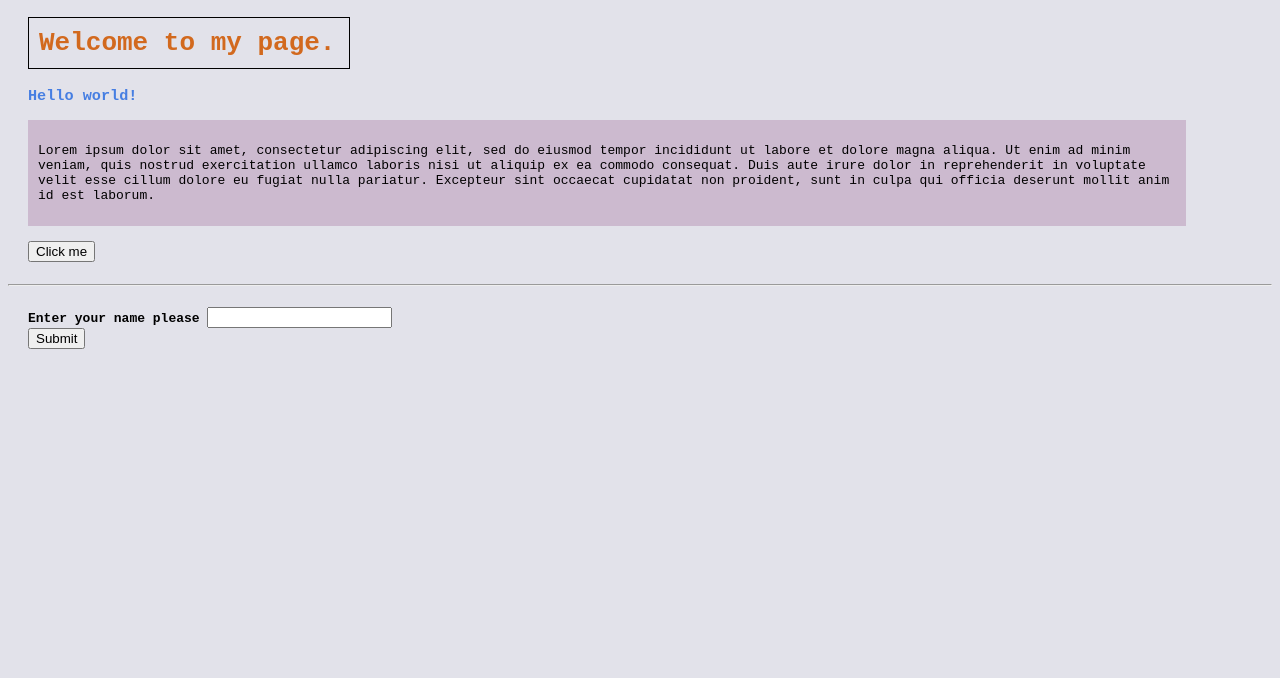
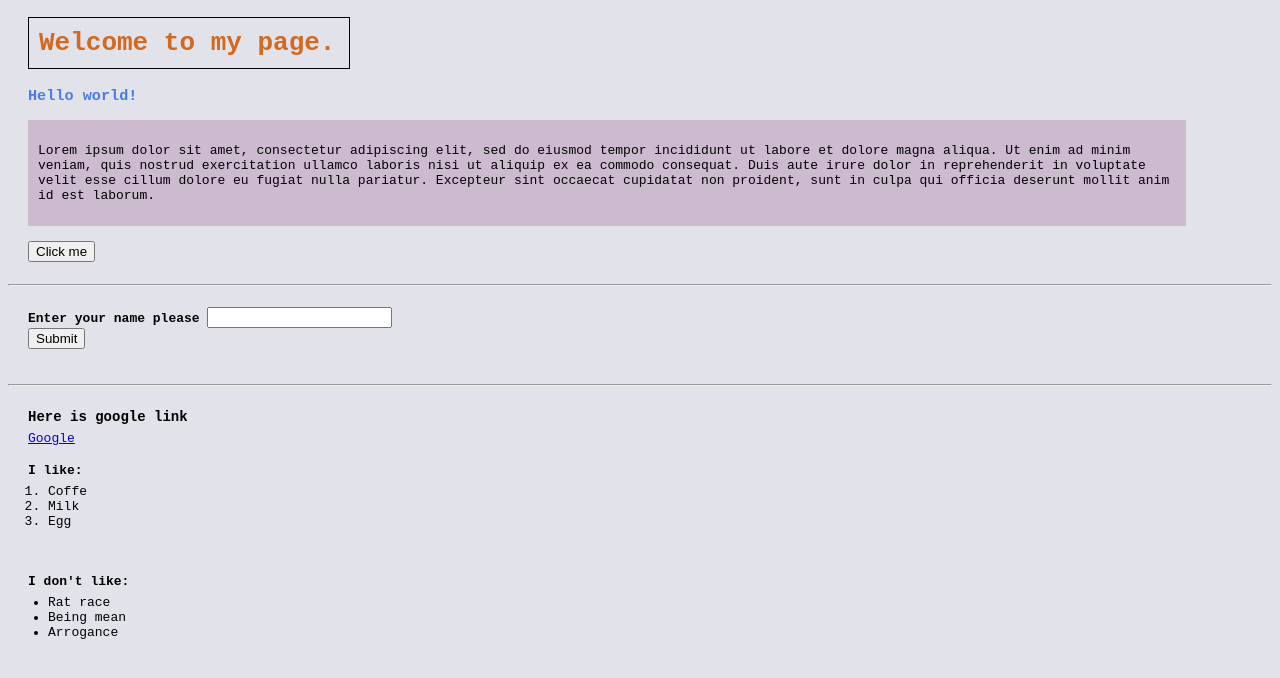
Before and after one commit to alam77ny/my_website, a plain HTML site: page practice.html in a window 1280 px wide. Drawn offline with Linux system fonts and the light colour scheme.

Commit message:
my first Modified

```diff
--- a/practice.html
+++ b/practice.html
@@ -1,4 +1,7 @@
 <!DOCTYPE html>
+<html lang="en">
+<meta charset="utf-8">
+
 <html>
 <head>
     <title>My Webpage</title>
@@ -84,8 +87,35 @@
          <p><span id='msg' style="font-size: 25px;"></span></p>
          <p><span id='display'></span></p>
         </div>
+        <br>
+        <hr>
+        <h5 style="margin-left: 20px; margin-bottom: 6px; font-size: 14px;" >Here is google link</h5>
+        <a href="https://www.google.com" style="margin-left: 20px;">Google</a>
+
+        <br>
+
+        <h4 style="margin-left: 20px; margin-bottom: 6px;">I like:</h4>
+        <ol style="margin-top: 0px;">
+            <li>Coffe</li>
+            <li>Milk</li>
+            <li>Egg</li>
+        </ol>
+
+        <br>
+
+        <h4 style="margin-left: 20px; margin-bottom: 6px;">I don't like:</h4>
+        <ul style="margin-top: 0px;">
+            <li>Rat race</li>
+            <li>Being mean</li>
+            <li>Arrogance</li>
+        </ul>
 
     </main>
+
+
+
+
+
 
     <script>
         document.getElementById("btn").onclick=function() {
@@ -105,7 +135,6 @@
             para.style.padding = "20px";
             para.style.fontSize = "30px";
 
-
     }
 
 
```
Also changed, not shown: 1 other file.
